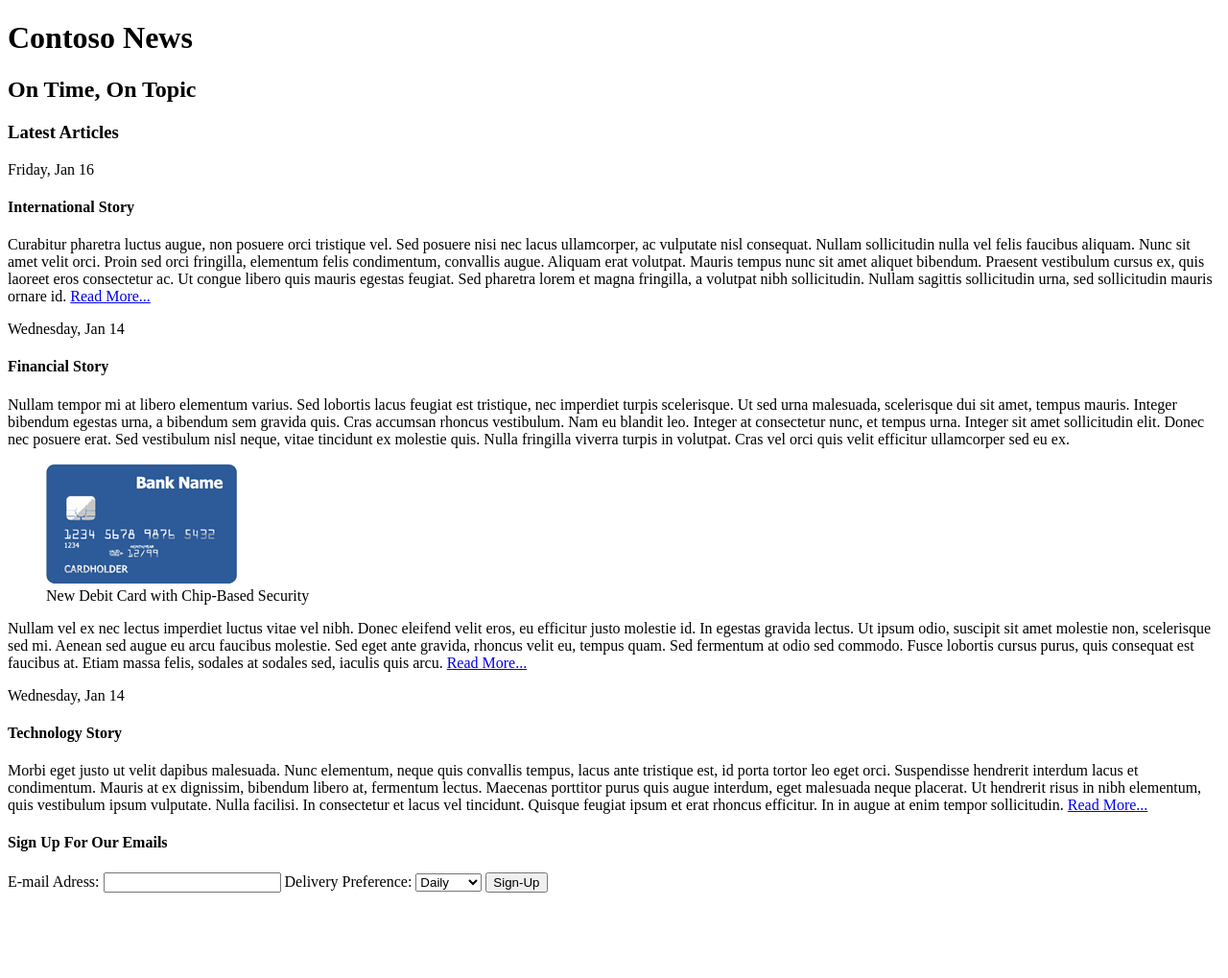
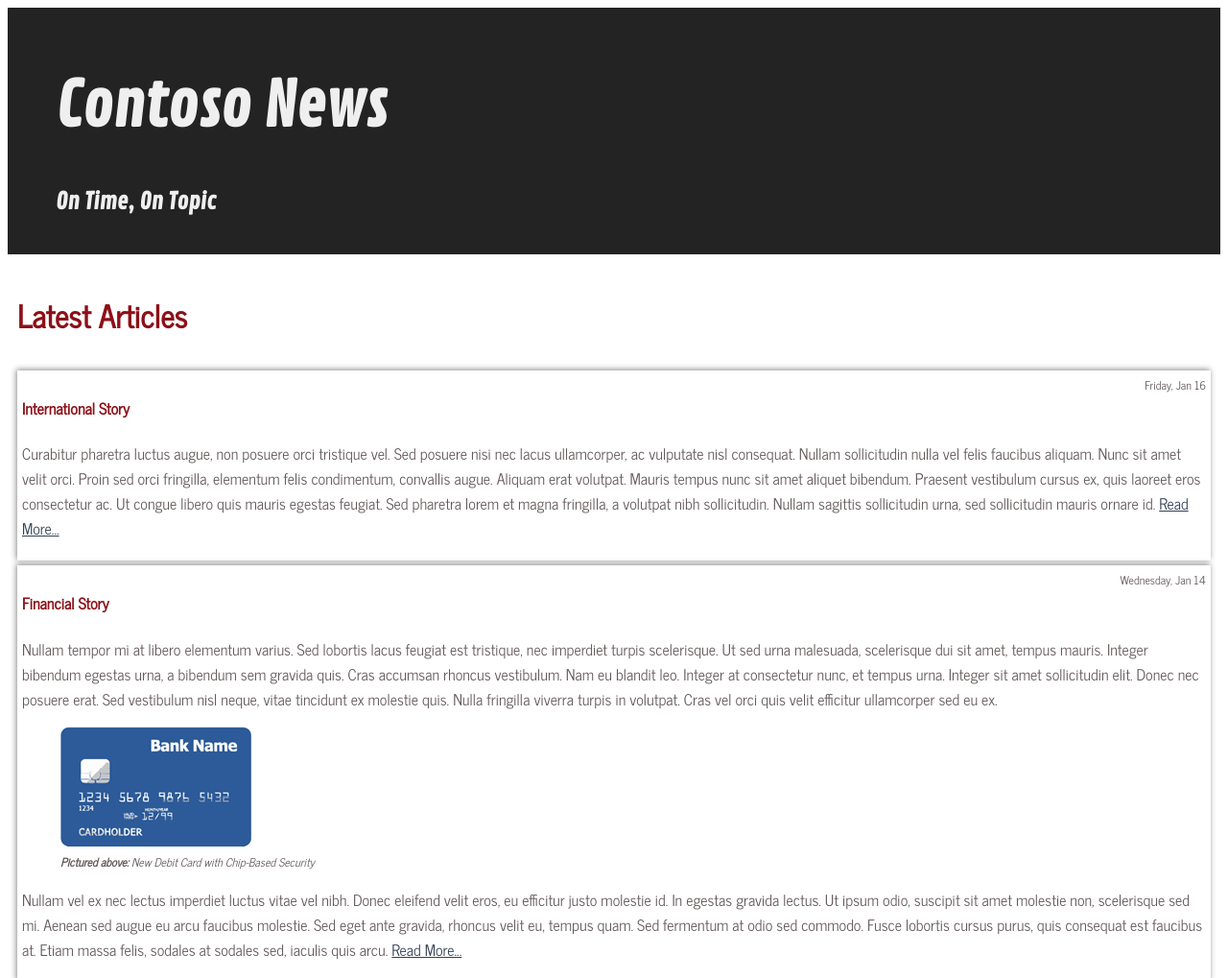
Before and after one commit to davidconoh/Intro-to-HTML-and-Javascript, a plain HTML site: page contoso_news/index.html in a window 1280 px wide. Shown: the top 1019 px of the page at 96% size. Before the commit the page ends 938 px from the top, so only its background shows below. Drawn offline with Linux system fonts and the light colour scheme.

Commit message:
finnished module 3 homework

```diff
--- a/contoso_news/css/style.css
+++ b/contoso_news/css/style.css
@@ -0,0 +1,94 @@
+@media not print {
+    body {
+        color: #635959;
+    }
+
+    header {
+        background-color: #242323;
+        color: #efefef;
+    }
+
+    h3, article h4 {
+        color: #8c1018;
+    }
+
+    article a {
+        color: #314052
+    }
+}
+
+header h1 {
+    font-size: 4em;
+}
+
+main figure > figcaption {
+    font-size: 0.75em;
+    font-style: italic;
+}
+
+main figure > figcaption::before {
+    content: 'Pictured above:';
+    font-weight: bold;
+}
+
+article > time {
+    float: right;
+    font-size: 0.75em;
+    font-weight: lighter;
+}
+
+@media not print {
+    main > h3 {
+        font-size: 2em;
+    }
+}
+
+header {
+    padding: 20px 50px;
+}
+
+main {
+    padding: 5px 10px;
+}
+
+@font-face {
+    font-family: 'News Cycle';
+    src: url('../fonts/news_cycle.ttf') format('truetype');
+}
+
+@font-face {
+    font-family: 'Contrail One';
+    src: url('../fonts/contrail_one.ttf') format('truetype');
+}
+
+body {
+    font-family: 'News Cycle';
+}
+
+header {
+    font-family: 'Contrail One'
+}
+
+article {
+    margin: 5px 0px;
+    padding: 5px 5px;
+    box-shadow: -1px -1px 6px #888888;
+}
+
+@media print {
+    header {
+        padding: 0px;
+    }
+
+    article {
+        box-shadow: none;
+    }
+
+    header h1 {
+        font-size: 2em;
+    }
+
+    header h2 {
+        display: none;
+    }
+}
--- a/contoso_news/index.html
+++ b/contoso_news/index.html
@@ -2,6 +2,7 @@
 <html lang="en-US">
     <head>
         <title>Contoso News</title>
+        <link rel="stylesheet" href="css/style.css"
     </head>
     <body>
         <header>
```
